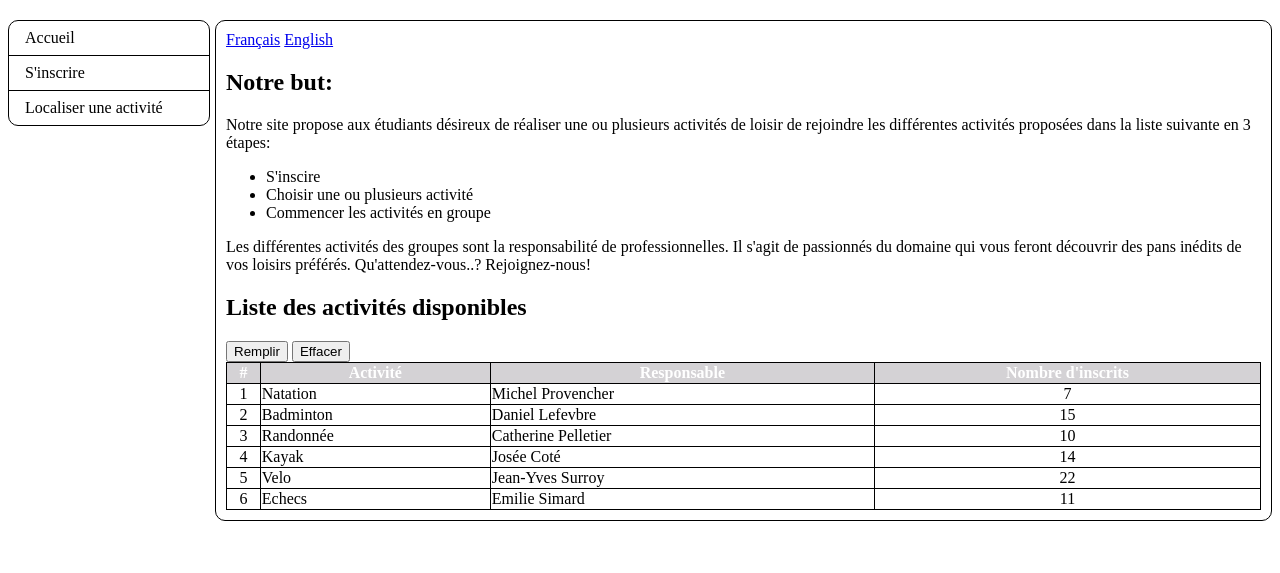
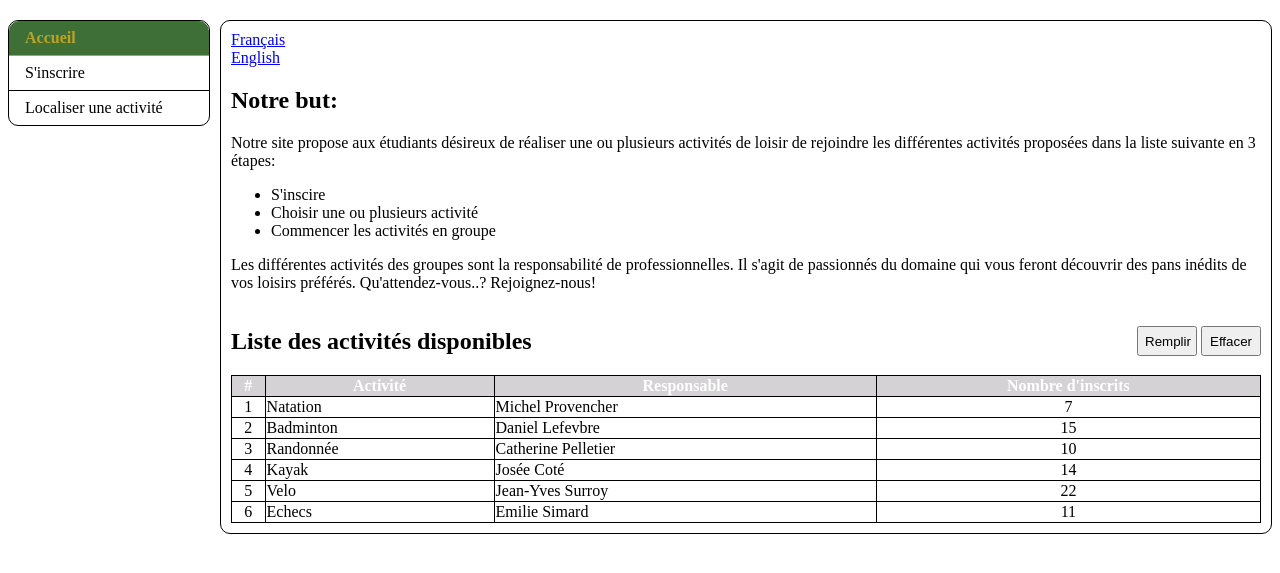
Before and after one commit to jim102293/TP3, a PHP site: page / in a window 1280 px wide. Shown: the part 189-762 px from the top of the page. Run offline with PHP 8.4, Linux system fonts and the light colour scheme; data comes from the database, SQL or seed files in the repository; some libraries are stand-ins or nearby versions; some web fonts are replaced.

Commit message:
Version avec css modifier

```diff
--- a/TP2ProgWeb-master/assets/css/style.css
+++ b/TP2ProgWeb-master/assets/css/style.css
@@ -1,13 +1,12 @@
 /* Entete */
+
 #sectioncarte {
     display:none;
 }
 #inscription {
     display:none;
-    border:1px solid black;
-    width:100%;
-    border-radius: 10px;
 }
+/* Entete */
 header {
     border: 1px solid black;
     border-radius:15px;
@@ -44,7 +43,7 @@ nav>ul{
     border: 1px solid;
     border-radius: 10px;
 }
-nav>ul>li { /* SpÃ©cifie uniquement les li du premier ul.*/
+nav>ul>li { /* Spécifie uniquement les li du premier ul.*/
     padding: 8px 16px;
     border-bottom: 1px solid;
     transition: 0.5s;
@@ -52,17 +51,31 @@ nav>ul>li { /* SpÃ©cifie uniquement les li du premier ul.*/
 nav li {
     list-style-type: none;
 }
-nav>ul>li:nth-child(3) { /*EnlÃ¨ve la bordure au dernier enfant*/
+nav>ul>li:nth-child(3) { /*Enlève la bordure au dernier enfant*/
     border-bottom: none;
 }
+
 .menu:hover { /*lorsque la souris va sur la liste*/
     background-color: rgb(14, 75, 6, 0.80);
-    color: white;
+    color:#bba327;
 }
 .menu a:hover {
     cursor: pointer;
+    color: white;
+    font-weight: bold;
+}
+li a { /* permet de cliquer n'importe ou sur le li au lieu de cliquer sur le a. */
+    text-decoration: none;
+    margin: 0px;
+    display: inline-block;
+    width: 100%;
+    height: 100%;
+}
+a:visited {
     color:#bba327;
-    font-weight: bold;
+}
+a:active {
+    font-weight: bolder;
 }
 #haut:hover { /*permet que le hover prenne la forme du radius du haut*/
     border-top-left-radius: 10px;
@@ -96,13 +109,31 @@ nav ul li:hover .sousMenu{
 }
 /* Contenu principal*/
 .box-4 {
-    margin-left: 5px;
-    padding:10px;
-    width: 100%;
-    border: 1px solid;
-    border-radius: 10px;
+    display: flex;
+    flex-direction: column;
+    margin-left: 10px;
+    margin-bottom: 10px;
+    padding: 10px;
+    width:100%;
+    height: 100%;
+	top:220px;
+	bottom:0px;
+	-moz-border-radius: 10px;
+	border-radius: 10px;
+	border:solid 1px;
 }
-/*  Tableau d'activitÃ©s */
+.box-5 {
+    display: flex;
+    flex-direction: row;
+    align-items: center;
+    justify-content: space-between;
+}
+input[type=button] {
+    width: 60px;
+    height: 30px;
+    justify-content: right;
+}
+/*  Tableau d'activités */
 table {
     width:100%;
     padding-right: 10px;
@@ -117,9 +148,104 @@ td:first-child, td:last-child {
 table th {
     background-color: #d4d2d5;
     color:white;
+    cursor: pointer;
 }
+
+.activeMenu-1 {
+    background-color: rgb(14, 75, 6, 0.80);
+    color:#bba327;
+    font-weight: bold;
+    border-top-left-radius: 10px;
+    border-top-right-radius: 10px;
+}
+.activeMenu-2 {
+    background-color: rgb(14, 75, 6, 0.80);
+    color:#bba327;
+    font-weight: bold;
+}
+.activeMenu-3 {
+    background-color: rgb(14, 75, 6, 0.80);
+    color:#bba327;
+    font-weight: bold;
+    border-bottom-left-radius: 10px;
+    border-bottom-right-radius: 10px;
+}
+.activeDefault {
+    background-color: rgb(14, 75, 6, 0.80);
+    color:#bba327;
+    font-weight: bold;
+    border-top-left-radius: 10px;
+    border-top-right-radius: 10px;
+}
+.sousMenuLong {
+    display: inline-flex;
+    flex-direction: column;
+    font-weight: normal;
+}
+.subActive {
+    color:#bba327;
+    font-weight: bold;
+}
+iframe {
+      width: 100%;
+      height: 100%;
+  }
+.inscriptionSize {
+    display: flex;
+    flex-direction: column;
+    padding: 10px;
+    margin-left: 10px;
+    margin-bottom: 10px;
+    width:100%;
+    height: 350px;
+	top:220px;
+	bottom:0px;
+	-moz-border-radius: 10px;
+	border-radius: 10px;
+	border:solid 1px;
+}
+label {
+    display: inline-block;
+    width: 150px;
+    margin-bottom: 10px;
+    text-align: left;
+    }
+.invalidLabel {
+    border: solid red 2px;
+    border-radius: 2px;
+}
+span {
+    color: red;
+}
+label:nth-of-type(5) {
+    width: 50px;
+}
+label:nth-of-type(6) {
+    width: 50px;
+}
+textarea{
+    vertical-align: top;
+    margin-bottom: 10px;
+}
+/* Mettre Display par default sur false*/
+#inscription {
+    display:none;
+}
+
+#sectioncarte {
+    display:none;
+}
+
+/* Dimension de la map de Google Map */
+#map {
+    width: 100%;
+    height: 340px;
+    background-color: grey;
+  }
 /* MEDIA QUERIES POUR LE MODE RESPONSIVE */
 /*Affichage mode cellulaire*/
+
+
 @media only screen and (max-width: 600px){
     img.logo {
         height:100px;
@@ -131,7 +257,8 @@ table th {
     }
     section.box-4 {
         margin:0;
-        padding-left:0px;
+        padding:10px;
+        height: 100%;
         width:100% !important;
         margin-right:30px;
     }
@@ -152,6 +279,12 @@ table th {
     .box-2{
         display:none;
     }
+    section.inscriptionSize {
+        margin: 0;
+        margin-right: 30px;
+        height: 370px;
+        padding: 10px;
+    }
     }
 @media only screen and (min-width: 400px){
     img.logo {
--- a/TP2ProgWeb-master/assets/javascript/form.js
+++ b/TP2ProgWeb-master/assets/javascript/form.js
@@ -11,9 +11,6 @@ $(document).ready(function () {
       $("#haut").addClass("activeMenu-1");
       $("#milieu").removeClass("activeMenu-2");
       $("#bas").removeClass("activeMenu-3");
-      $(".inscriptionSize").addClass("box-4"); //Cette fonction permet de revenir au height normal (de box-4) lorsqu'on click sur l'acceuil
-      $(".box-4").removeClass("inscriptionSize");
-
   });
   $("#francais").click(function () { //acceuil
     $("#accueil").slideDown("fast");
@@ -35,8 +32,7 @@ $(document).ready(function () {
     $("#milieu").addClass("activeMenu-2");
     $("#haut").removeClass("activeMenu-1");
     $("#bas").removeClass("activeMenu-3");
-    $(".box-4").addClass("inscriptionSize"); //Cette fonction permet d'ajuster le height de la bordure lorsqu'on click sur le menu inscription
-    $(".inscriptionSize").removeClass("box-4");
+
   });
   $("#bas").click(function () { //Localiser
     $("#accueil").slideUp("fast");
@@ -47,8 +43,6 @@ $(document).ready(function () {
     $("#haut").removeClass("activeDefault");
     $("#haut").removeClass("activeMenu-1");
     $("#milieu").removeClass("activeMenu-2");
-    $(".inscriptionSize").addClass("box-4"); //Cette fonction permet de revenir au height normal (de box-4) lorsqu'on click sur l'acceuil
-    $(".box-4").removeClass("inscriptionSize");
   });
   $("#bas").dblclick(function () { //Enlève le sous-menu au double click
     $(".sousMenu").removeClass("sousMenuLong");
--- a/TP2ProgWeb-master/index.php
+++ b/TP2ProgWeb-master/index.php
@@ -20,6 +20,7 @@ $pdo->exec( 'SET NAMES utf8' );
 include('includes/define-lang.php');
 ?>
 <!DOCTYPE html>
+<html lang="fr">
 <head>
     <meta charset="UTF-8">
     <meta name="viewport" content="width=device-width, initial-scale=1.0">
@@ -27,6 +28,8 @@ include('includes/define-lang.php');
     <script src="assets/javascript/form.js"></script>
     <link rel="stylesheet" href="assets/CSS/style.css">
     <link href="https://fonts.googleapis.com/css?family=Yatra+One&display=swap" rel="stylesheet"> <!--La font de Google-->
+    <script async defer
+        src="https://maps.googleapis.com/maps/api/js?key=AIzaSyBQguqC3LHN9dSSFyNhj3JQpStbMsXNgo4&callback=initMap"></script> <!--Map Google-->
     <meta http-equiv="X-UA-Compatible" content="ie=edge">
     <meta name="author" content="Maxime Noel, Frederick Simard, Sebastian Wagner, Jimmy Desfosses, David Mongeau.">
 
```
